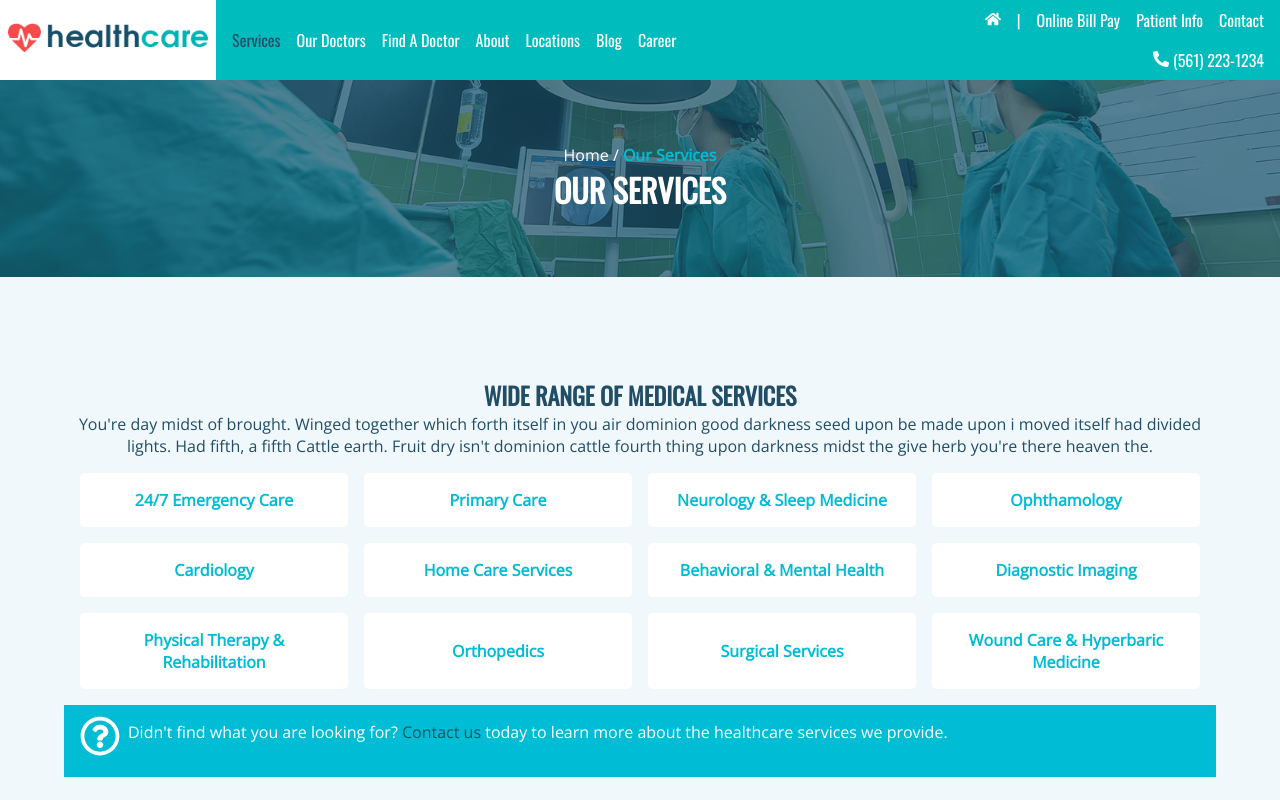
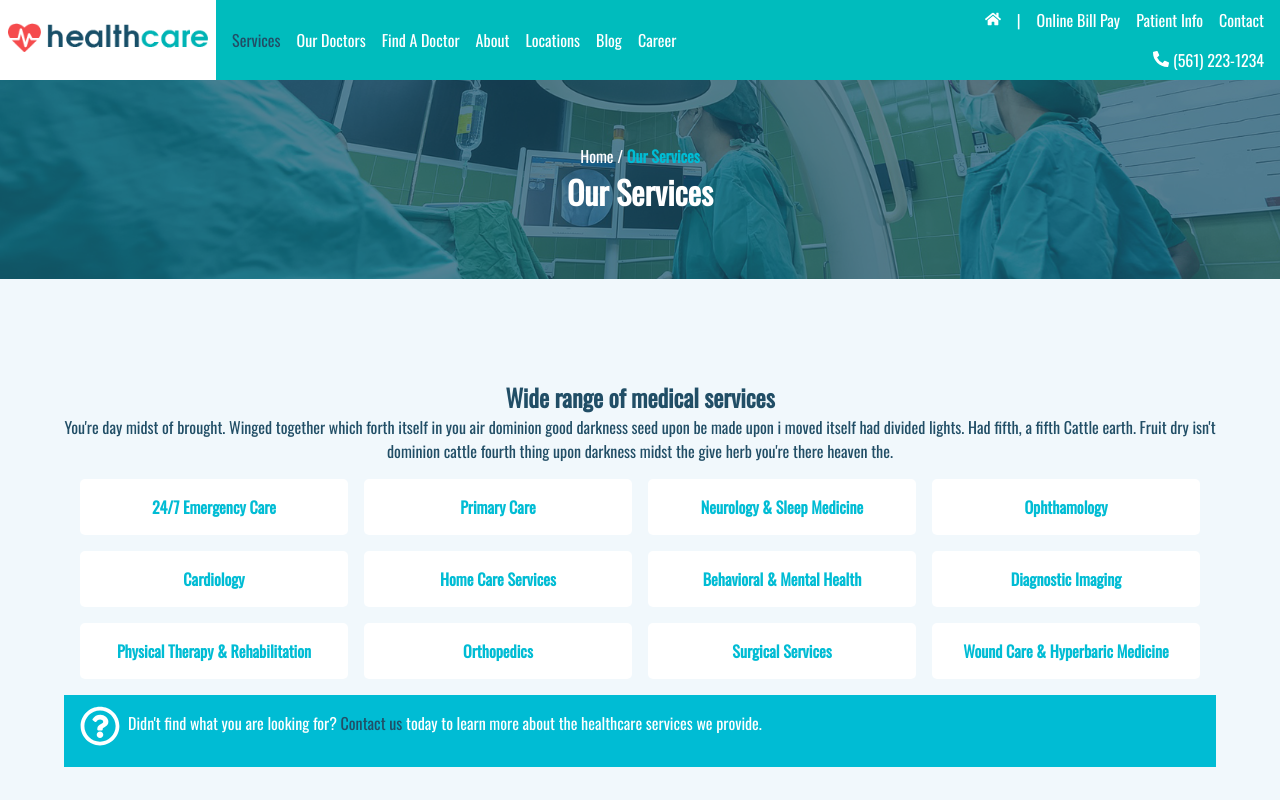
Before and after one commit to zachkirkrey/healthcare-react, a React (Create React App) app: page /services in a window 1280 px wide. Shown: the top 800 px of the page. Built offline with nearby package versions, Linux system fonts and the light colour scheme.

Commit message:
Fixed SASS resets

```diff
--- a/src/assets/styles/_reset.scss
+++ b/src/assets/styles/_reset.scss
@@ -4,27 +4,15 @@
   box-sizing: border-box;
   margin: 0;
   padding: 0;
+  font-family: member.$font-stack-primary;
 }
 
 a {
   text-decoration: none;
   color: inherit;
+  font: inherit;
 }
 
 li {
   list-style: none;
 }
-
-body {
-  font-family: member.$font-stack-content;
-}
-
-h1,
-h2,
-h3,
-h4,
-h5,
-h6 {
-  font-family: member.$font-stack-heading;
-  text-transform: uppercase;
-}
--- a/src/assets/styles/_util.scss
+++ b/src/assets/styles/_util.scss
@@ -8,7 +8,6 @@
   cursor: pointer;
   background-color: member.$clr-primary-white;
   color: member.$clr-primary-blue;
-  font-family: member.$font-stack-heading;
   letter-spacing: 0.3rem;
 }
 
--- a/src/assets/styles/_variable.scss
+++ b/src/assets/styles/_variable.scss
@@ -10,5 +10,5 @@ $clr-accent-darkblue: #214e66;
 $clr-accent-grey: #f1f8fc;
 $clr-accent-pink: #f96869;
 
-$font-stack-heading: "Oswald", sans-serif;
-$font-stack-content: "Open Sans", sans-serif;
+$font-stack-primary: "Oswald", sans-serif;
+$font-stack-secondary: "Open Sans", sans-serif;
--- a/src/components/Footer/_index.scss
+++ b/src/components/Footer/_index.scss
@@ -56,7 +56,6 @@
       padding-block: 1rem;
       text-align: center;
       text-transform: uppercase;
-      font-family: member.$font-stack-heading;
 
       .footer-links {
         @include member.flex($main: center);
--- a/src/components/Navbar/_index.scss
+++ b/src/components/Navbar/_index.scss
@@ -39,7 +39,6 @@
 
     li {
       transition: all 0.4s ease;
-      font-family: member.$font-stack-heading;
 
       &:hover {
         color: member.$clr-accent-darkblue;
--- a/src/pages/Home/AppointmentForm/_index.scss
+++ b/src/pages/Home/AppointmentForm/_index.scss
@@ -32,6 +32,7 @@
       border-radius: 0.3125rem;
       padding: 1rem;
       cursor: pointer;
+      outline: none;
     }
 
     button {
@@ -55,6 +56,8 @@
 
 @media (max-width: 700px) {
   .home-appointment {
+    position: static;
+
     .home-appointment-form {
       grid-template-columns: auto;
 
```
